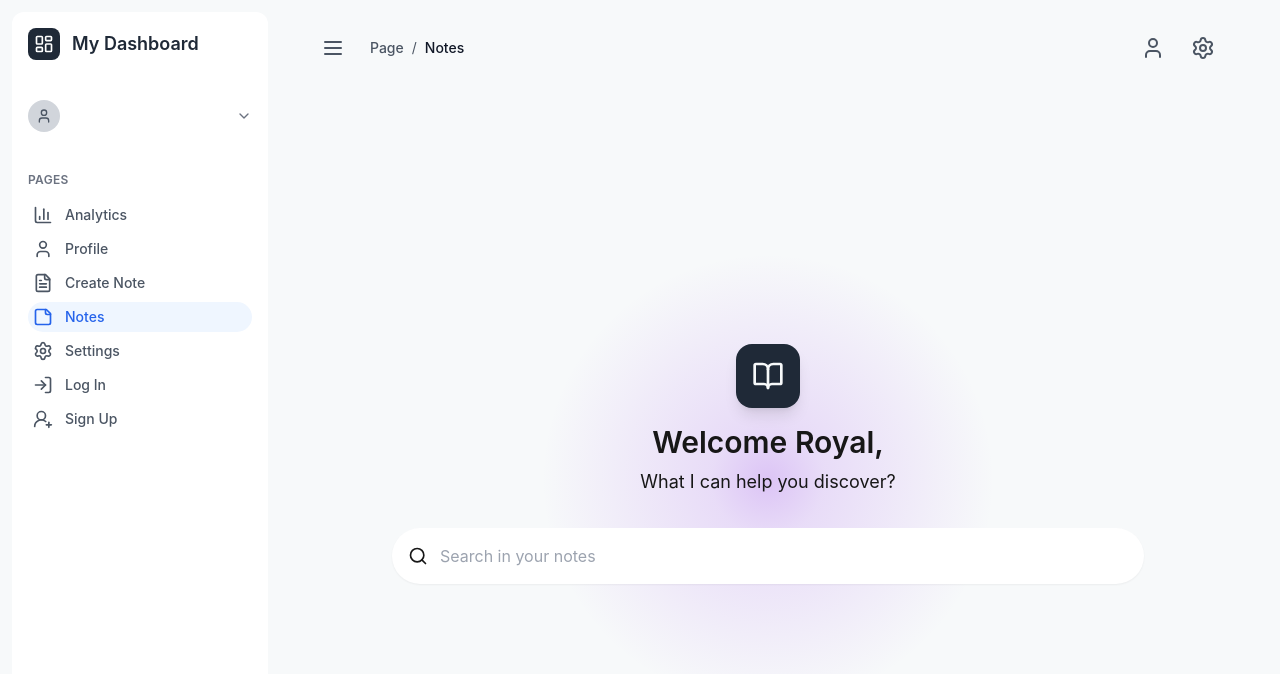
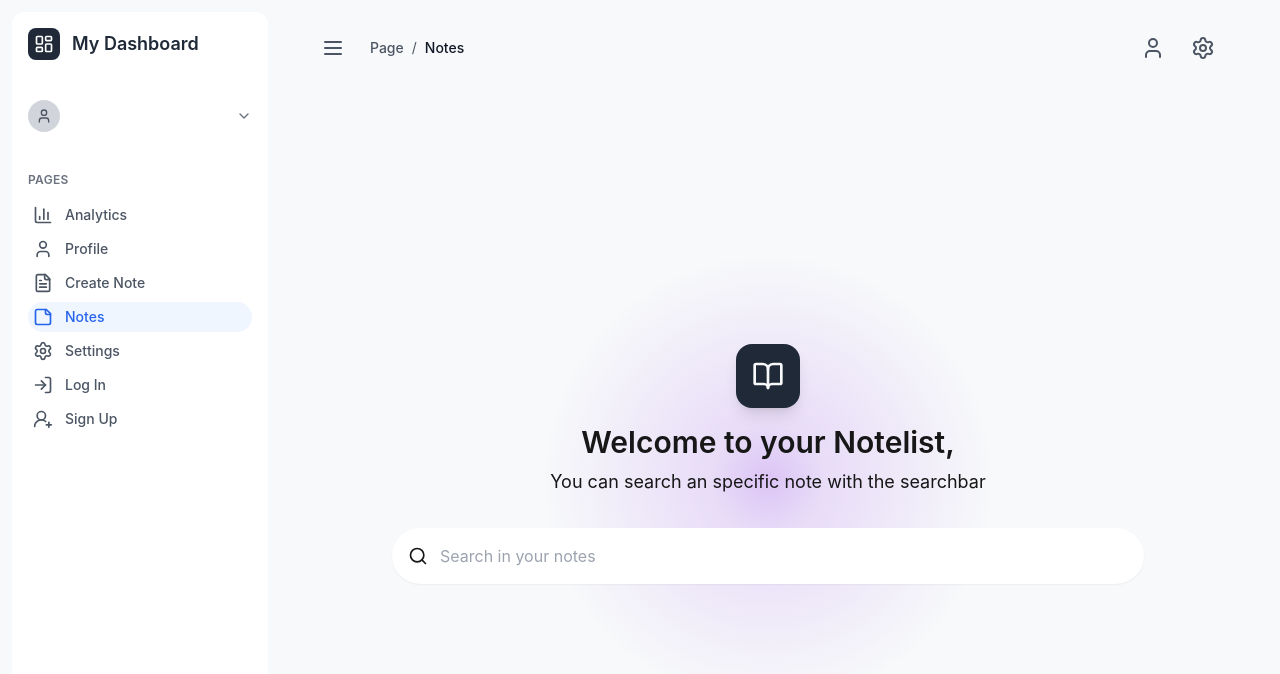
Before and after one commit to EmiLzLz/personal-Dashboard, a React (Vite) app: page /notes in a window 1280 px wide. Shown: the top 674 px of the page. Built offline with nearby package versions, Linux system fonts and the light colour scheme.

Commit message:
Change title and text of NoteList component

```diff
--- a/src/components/Notes/NotesList.jsx
+++ b/src/components/Notes/NotesList.jsx
@@ -53,10 +53,10 @@ function NotesList() {
           </div>
           <div className="title-description">
             <h1 className="text-3xl font-semibold text-text-dark dark:text-text-light mb-2">
-              Welcome Royal,
+              Welcome to your Notelist,
             </h1>
             <p className="text-lg text-text-dark dark:text-text-light">
-              What I can help you discover?
+              You can search an specific note with the searchbar
             </p>
           </div>
         </div>
```
